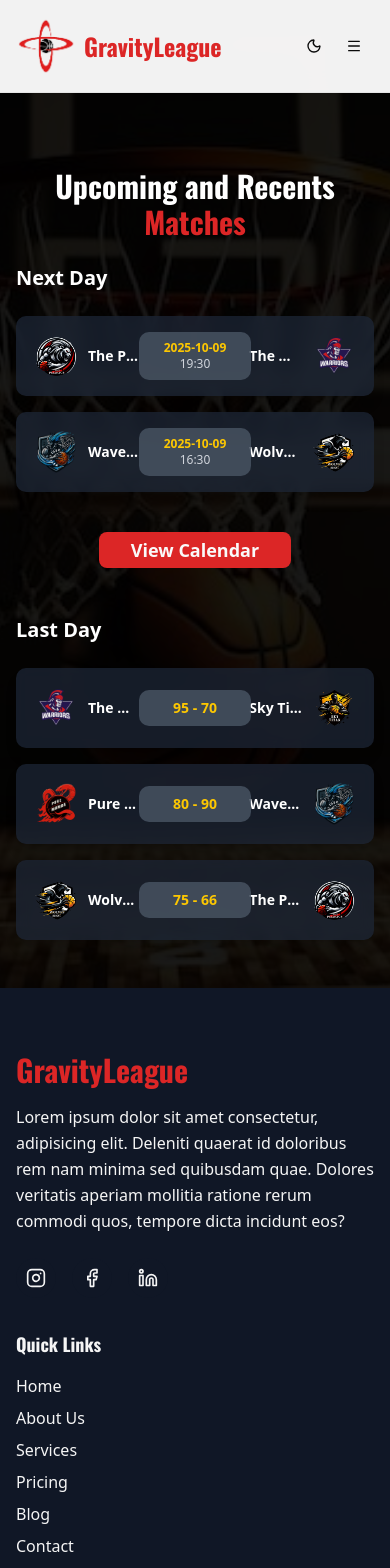
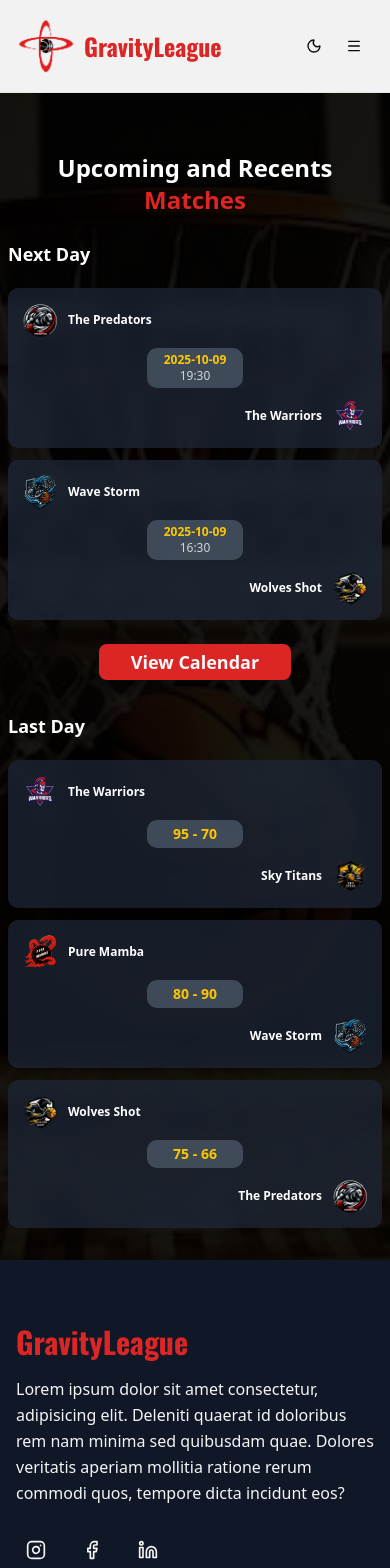
Before and after one commit to narcisse66/G-League, a Next.js app: page /match in a window 390 px wide. Shown: the top 1568 px of the page. Built offline with nearby package versions, Linux system fonts and the light colour scheme.

Commit message:
update images

```diff
--- a/src/components/hero.tsx
+++ b/src/components/hero.tsx
@@ -35,7 +35,7 @@ export default function hero() {
             transition={{ delay: 0.3, duration: 0.7 }}
             className="text-xl md:text-2xl mb-8 font-light leading-relaxed max-w-3xl mx-auto"
           >
-            Where passion meets purpose. Where every drive, every play, every second counts. This is the league where legends are made.  The court is calling <br /> will you rise?
+            Where passion meets purpose. Where every drive, every play, every second counts. This is the league where legends are made.
           </motion.p>
 
           <motion.div
--- a/src/components/highlight.tsx
+++ b/src/components/highlight.tsx
@@ -66,7 +66,7 @@ export default function Highlight() {
             className="absolute inset-0 flex items-center justify-center cursor-pointer"
           >
             <img
-              src="/images/play_icon.png"
+              src="/images/playicon.png"
               alt="Play"
               className="w-32 h-32 opacity-95 hover:opacity-100 transition-opacity duration-300"
             />
--- a/src/components/match.tsx
+++ b/src/components/match.tsx
@@ -16,57 +16,11 @@ type Match = {
 };
 
 const matches: Match[] = [
-
-    {
-        id: 1,
-        homeTeam: 'The Predators',
-        awayTeam: 'The Warriors',
-        homeLogo: '/images/logos/logo1.png',
-        awayLogo: '/images/logos/logo4.png',
-        date: '2025-10-09',
-        hour: '19:30',
-    },
-
-
-
-
-
-    {
-        id: 3,
-        homeTeam: 'Wave Storm',
-        awayTeam: 'Wolves Shot',
-        homeLogo: '/images/logos/logo5.png',
-        awayLogo: '/images/logos/logo6.png',
-        date: '2025-10-09',
-        hour: '16:30',
-    },
-    {
-        id: 4,
-        homeTeam: 'The Warriors',
-        awayTeam: 'Sky Titans',
-        homeLogo: '/images/logos/logo4.png',
-        awayLogo: '/images/logos/logo3.png',
-        date: '2025-10-05',
-        score: '95 - 70',
-    },
-    {
-        id: 5,
-        homeTeam: 'Pure Mamba',
-        awayTeam: 'Wave Storm',
-        homeLogo: '/images/logos/logo2.png',
-        awayLogo: '/images/logos/logo5.png',
-        date: '2025-10-05',
-        score: '80 - 90',
-    },
-    {
-        id: 6,
-        homeTeam: 'Wolves Shot',
-        awayTeam: 'The Predators',
-        homeLogo: '/images/logos/logo6.png',
-        awayLogo: '/images/logos/logo1.png',
-        date: '2025-10-05',
-        score: '75 - 66',
-    },
+    { id: 1, homeTeam: 'The Predators', awayTeam: 'The Warriors', homeLogo: '/images/logos/logo1.png', awayLogo: '/images/logos/logo4.png', date: '2025-10-09', hour: '19:30' },
+    { id: 3, homeTeam: 'Wave Storm', awayTeam: 'Wolves Shot', homeLogo: '/images/logos/logo5.png', awayLogo: '/images/logos/logo6.png', date: '2025-10-09', hour: '16:30' },
+    { id: 4, homeTeam: 'The Warriors', awayTeam: 'Sky Titans', homeLogo: '/images/logos/logo4.png', awayLogo: '/images/logos/logo3.png', date: '2025-10-05', score: '95 - 70' },
+    { id: 5, homeTeam: 'Pure Mamba', awayTeam: 'Wave Storm', homeLogo: '/images/logos/logo2.png', awayLogo: '/images/logos/logo5.png', date: '2025-10-05', score: '80 - 90' },
+    { id: 6, homeTeam: 'Wolves Shot', awayTeam: 'The Predators', homeLogo: '/images/logos/logo6.png', awayLogo: '/images/logos/logo1.png', date: '2025-10-05', score: '75 - 66' },
 ];
 
 export default function MatchesPage() {
@@ -74,64 +28,36 @@ export default function MatchesPage() {
     const pastMatches = matches.filter((m) => m.date < today);
     const upcomingMatches = matches.filter((m) => m.date >= today);
 
-    return (
-        <section
-            className="min-h-screen flex flex-col items-center px-4 sm:px-6 py-12 relative text-white"
-            style={{
-                backgroundImage: "url('/images/herosection3.jpg')",
-                backgroundSize: 'cover',
-                backgroundPosition: 'center',
-                backgroundRepeat: 'no-repeat',
-            }}
-        >
-            <div className="absolute inset-0 bg-black/90"></div>
-
-            <h1 className="text-3xl sm:text-5xl md:text-6xl font-black font-heading mb-6 mt-30 text-center relative z-10">
-                Upcoming and Recents <br />
-                <span className="text-primary">Matches</span>
-            </h1>
-
-            {/* Bloc "Next Day" */}
-            <div className="w-full max-w-5xl flex flex-col gap-4 relative z-10">
-                <h2 className="text-xl sm:text-2xl font-semibold text-white mb-2">Next Day</h2>
-
-                {upcomingMatches.map((match) => (
-                    <div
-                        key={match.id}
-                        className="relative flex items-center justify-between bg-gray-800/70 rounded-lg p-4 shadow-lg backdrop-blur-sm hover:scale-105 transition-transform"
-                    >
+    const MatchCard = ({ match }: { match: Match }) => (
+        <div className="relative flex flex-col sm:flex-row items-center sm:justify-between bg-gray-800/70 rounded-lg p-3 sm:p-4 shadow-lg backdrop-blur-sm hover:scale-105 transition-transform w-full overflow-hidden">
             {/* Équipe à domicile */}
             <motion.div
                 initial={{ opacity: 0, y: 16 }}
                 whileInView={{ opacity: 1, y: 0 }}
                 viewport={{ once: true }}
                 transition={{ duration: 0.6 }}
-                            className="flex items-center gap-2 sm:gap-4 w-1/3 justify-start"
+                className="flex items-center gap-2 sm:gap-4 w-full sm:w-1/3 justify-start"
             >
                 <Image
                     src={match.homeLogo}
                     alt={match.homeTeam}
                     width={70}
                     height={70}
-                                className="object-contain w-12 h-12 sm:w-20 sm:h-20"
+                    className="object-contain w-10 h-10 sm:w-16 sm:h-16"
                 />
-                            <span className="font-semibold text-sm sm:text-base truncate">
-                                {match.homeTeam}
-                            </span>
+                <span className="font-semibold text-xs sm:text-sm truncate">{match.homeTeam}</span>
             </motion.div>
 
-
-                        <div
-
-                            className="absolute left-1/2 top-1/2 -translate-x-1/2 -translate-y-1/2 flex flex-col items-center justify-center text-center bg-gray-600/80 rounded-lg p-2 w-28 sm:w-32 z-20"
-                        >
+            {/* Score ou date */}
+            <div className="flex flex-col items-center justify-center text-center bg-gray-600/80 rounded-lg p-1 sm:p-2 my-2 sm:my-0 w-24 sm:w-32">
                 {match.score ? (
                     <motion.div
                         initial={{ opacity: 0, y: 16 }}
                         whileInView={{ opacity: 1, y: 0 }}
                         viewport={{ once: true }}
                         transition={{ duration: 0.6 }}
-                                className="text-yellow-400 font-bold text-sm sm:text-lg">
+                        className="text-yellow-400 font-bold text-sm sm:text-lg"
+                    >
                         {match.score}
                     </motion.div>
                 ) : (
@@ -141,7 +67,8 @@ export default function MatchesPage() {
                             whileInView={{ opacity: 1, y: 0 }}
                             viewport={{ once: true }}
                             transition={{ duration: 0.6 }}
-                                    className="text-yellow-400 font-semibold text-xs sm:text-base">
+                            className="text-yellow-400 font-semibold text-xs sm:text-base"
+                        >
                             {match.date}
                         </motion.div>
                         <motion.div
@@ -149,8 +76,10 @@ export default function MatchesPage() {
                             whileInView={{ opacity: 1, y: 0 }}
                             viewport={{ once: true }}
                             transition={{ duration: 0.6 }}
-
-                                    className="text-gray-300 text-xs sm:text-sm">{match.hour}</motion.div>
+                            className="text-gray-300 text-xs sm:text-sm"
+                        >
+                            {match.hour}
+                        </motion.div>
                     </>
                 )}
             </div>
@@ -161,92 +90,51 @@ export default function MatchesPage() {
                 whileInView={{ opacity: 1, y: 0 }}
                 viewport={{ once: true }}
                 transition={{ duration: 0.6 }}
-                            className="flex items-center gap-2 sm:gap-4 w-1/3 justify-end"
+                className="flex items-center gap-2 sm:gap-4 w-full sm:w-1/3 justify-end"
             >
-                            <span className="font-semibold text-sm sm:text-base truncate">
-                                {match.awayTeam}
-                            </span>
+                <span className="font-semibold text-xs sm:text-sm truncate">{match.awayTeam}</span>
                 <Image
                     src={match.awayLogo}
                     alt={match.awayTeam}
                     width={70}
                     height={70}
-                                className="object-contain w-12 h-12 sm:w-20 sm:h-20"
+                    className="object-contain w-10 h-10 sm:w-16 sm:h-16"
                 />
             </motion.div>
         </div>
-                ))}
+    );
+
+    return (
+        <section
+            className="min-h-screen flex flex-col items-center px-2 sm:px-6 py-8 relative text-white"
+            style={{
+                backgroundImage: "url('/images/herosection3.jpg')",
+                backgroundSize: 'cover',
+                backgroundPosition: 'center',
+                backgroundRepeat: 'no-repeat',
+            }}
+        >
+            <div className="absolute inset-0 bg-black/90"></div>
+
+            <h1 className="text-2xl sm:text-5xl md:text-6xl font-black mb-6 mt-30 sm:mb-10 mt-6 sm:mt-30 text-center relative z-10">
+                Upcoming and Recents <br />
+                <span className="text-primary">Matches</span>
+            </h1>
+
+            {/* Bloc "Next Day" */}
+            <div className="w-full max-w-5xl flex flex-col gap-3 relative z-10">
+                <h2 className="text-lg sm:text-2xl font-semibold text-white mb-2">Next Day</h2>
+                {upcomingMatches.map((match) => <MatchCard key={match.id} match={match} />)}
             </div>
 
-            <Button className="bg-primary hover:bg-primary/90 text-lg font-semibold transition-transform duration-300 hover:scale-105 px-8 mt-10 relative z-10">
+            <Button className="bg-primary hover:bg-primary/90 text-lg font-semibold transition-transform duration-300 hover:scale-105 px-8 mt-6 relative z-10">
                 <Link href="/calendar">View Calendar</Link>
             </Button>
 
             {/* Bloc "Last Day" */}
-            <div className="w-full max-w-5xl mt-12 flex flex-col gap-4 relative z-10">
-                <h2 className="text-xl sm:text-2xl font-semibold text-white mb-2">Last Day</h2>
-
-                {pastMatches.map((match) => (
-                    <div
-                        key={match.id}
-                        className="relative flex items-center justify-between bg-gray-800/70 rounded-lg p-4 shadow-lg backdrop-blur-sm hover:scale-105 transition-transform"
-                    >
-                        {/* Équipe à domicile */}
-                        <motion.div
-                            initial={{ opacity: 0, y: 16 }}
-                            whileInView={{ opacity: 1, y: 0 }}
-                            viewport={{ once: true }}
-                            transition={{ duration: 0.6 }}
-                            className="flex items-center gap-2 sm:gap-4 w-1/3 justify-start"
-                        >
-                            <Image
-                                src={match.homeLogo}
-                                alt={match.homeTeam}
-                                width={70}
-                                height={70}
-                                className="object-contain w-12 h-12 sm:w-20 sm:h-20"
-                            />
-                            <span className="font-semibold text-sm sm:text-base truncate">
-                                {match.homeTeam}
-                            </span>
-                        </motion.div>
-
-                        {/* Score */}
-                        <div
-
-                            className="absolute left-1/2 top-1/2 -translate-x-1/2 -translate-y-1/2 flex flex-col items-center justify-center text-center bg-gray-600/80 rounded-lg p-2 w-28 sm:w-32 z-20"
-                        >
-                            <motion.div
-                                initial={{ opacity: 0, y: 16 }}
-                                whileInView={{ opacity: 1, y: 0 }}
-                                viewport={{ once: true }}
-                                transition={{ duration: 0.6 }}
-                            className="text-yellow-400 font-bold text-sm sm:text-lg">
-                                {match.score}
-                            </motion.div>
-                        </div>
-
-                        {/* Équipe à l’extérieur */}
-                        <motion.div
-                            initial={{ opacity: 0, y: 16 }}
-                            whileInView={{ opacity: 1, y: 0 }}
-                            viewport={{ once: true }}
-                            transition={{ duration: 0.6 }}
-                            className="flex items-center gap-2 sm:gap-4 w-1/3 justify-end"
-                        >
-                            <span className="font-semibold text-sm sm:text-base truncate">
-                                {match.awayTeam}
-                            </span>
-                            <Image
-                                src={match.awayLogo}
-                                alt={match.awayTeam}
-                                width={70}
-                                height={70}
-                                className="object-contain w-12 h-12 sm:w-20 sm:h-20"
-                            />
-                        </motion.div>
-                    </div>
-                ))}
+            <div className="w-full max-w-5xl mt-8 flex flex-col gap-3 relative z-10">
+                <h2 className="text-lg sm:text-2xl font-semibold text-white mb-2">Last Day</h2>
+                {pastMatches.map((match) => <MatchCard key={match.id} match={match} />)}
             </div>
         </section>
     );
--- a/src/components/rank.tsx
+++ b/src/components/rank.tsx
@@ -14,105 +14,48 @@ type Team = {
 
 export default function Rank() {
   const [teams] = useState<Team[]>([
-    {
-      rank: 1,
-      logo: '/images/logos/logo1.png',
-      name: 'The Predators',
-      matches: 2,
-      wins: 2,
-      losses: 0,
-      points: 4,
-    },
-    {
-      rank: 2,
-      logo: '/images/logos/logo2.png',
-      name: 'Pure Mamba',
-      matches: 2,
-      wins: 2,
-      losses: 0,
-      points: 4,
-    },
-    {
-      rank: 3,
-      logo: '/images/logos/logo3.png',
-      name: 'Sky Titans',
-      matches: 2,
-      wins: 2,
-      losses: 0,
-      points: 4,
-    },
-    {
-      rank: 4,
-      logo: '/images/logos/logo4.png',
-      name: 'The Warriors',
-      matches: 2,
-      wins: 0,
-      losses: 2,
-      points: 0,
-    },
-    {
-      rank: 5,
-      logo: '/images/logos/logo5.png',
-      name: 'Wave Storm',
-      matches: 2,
-      wins: 0,
-      losses: 2,
-      points: 0,
-    },
-    {
-      rank: 6,
-      logo: '/images/logos/logo6.png',
-      name: 'Wolves Shot',
-      matches: 2,
-      wins: 0,
-      losses: 2,
-      points: 0,
-    },
+    { rank: 1, logo: '/images/logos/logo1.png', name: 'The Predators', matches: 2, wins: 2, losses: 0, points: 4 },
+    { rank: 2, logo: '/images/logos/logo2.png', name: 'Pure Mamba', matches: 2, wins: 2, losses: 0, points: 4 },
+    { rank: 3, logo: '/images/logos/logo3.png', name: 'Sky Titans', matches: 2, wins: 2, losses: 0, points: 4 },
+    { rank: 4, logo: '/images/logos/logo4.png', name: 'The Warriors', matches: 2, wins: 0, losses: 2, points: 0 },
+    { rank: 5, logo: '/images/logos/logo5.png', name: 'Wave Storm', matches: 2, wins: 0, losses: 2, points: 0 },
+    { rank: 6, logo: '/images/logos/logo6.png', name: 'Wolves Shot', matches: 2, wins: 0, losses: 2, points: 0 },
   ]);
 
   return (
     <section
-      className="relative min-h-screen flex flex-col items-center justify-center text-white px-4 py-2"
+      className="relative min-h-screen flex flex-col items-center justify-center text-white px-2 py-4 sm:px-4"
       style={{
         backgroundImage: "url('/images/herosection3.jpg')",
         backgroundSize: 'cover',
         backgroundPosition: 'center',
       }}
     >
-
       <div className="absolute inset-0 bg-black/80"></div>
 
-      <h1 className="text-4xl font-bold mb-10 mt-30 uppercase tracking-wide z-10 text-center">
+      <h1 className="text-2xl sm:text-4xl font-bold mb-6 sm:mb-10 mt-6 sm:mt-10 uppercase tracking-wide z-10 text-center">
         Team Rankings
       </h1>
 
-
-      <div className="relative w-full max-w-6xl z-10">
-        <table className="w-full border-collapse border border-gray-700 text-center backdrop-blur-sm bg-black/60 rounded-lg">
-          <thead className="bg-gray-900 text-yellow-400 uppercase text-sm">
+      <div className="relative w-full max-w-6xl z-10 overflow-x-auto">
+        <table className="w-full min-w-[500px] border-collapse border border-gray-700 text-center backdrop-blur-sm bg-black/60 rounded-lg">
+          <thead className="bg-gray-900 text-yellow-400 uppercase text-xs sm:text-sm">
             <tr>
-              <th className="border border-gray-700 px-4 py-3">Rank</th>
-              <th className="border border-gray-700 px-4 py-3">Team</th>
-              <th className="border border-gray-700 px-4 py-3">Points</th>
-              <th className="border border-gray-700 px-4 py-3">Matches</th>
-              <th className="border border-gray-700 px-4 py-3">Wins</th>
-              <th className="border border-gray-700 px-4 py-3">Losses</th>
+              <th className="border border-gray-700 px-2 sm:px-4 py-2">Rank</th>
+              <th className="border border-gray-700 px-2 sm:px-4 py-2">Team</th>
+              <th className="border border-gray-700 px-2 sm:px-4 py-2">Points</th>
+              <th className="border border-gray-700 px-2 sm:px-4 py-2">Matches</th>
+              <th className="border border-gray-700 px-2 sm:px-4 py-2">Wins</th>
+              <th className="border border-gray-700 px-2 sm:px-4 py-2">Losses</th>
             </tr>
           </thead>
           <tbody>
             {teams.map((team) => (
-              <tr
-                key={team.rank}
-                className="hover:bg-gray-800 transition-all duration-200"
-              >
-                <td className="border border-gray-700 px-4 py-3 font-bold text-yellow-400">
-                  {team.rank}
-                </td>
-
-                <td className="border border-gray-700 px-4 py-3">
-                  <div className="flex items-center justify-center gap-3">
-
-                    <div className="relative w-[60px] h-[60px] sm:w-[70px] sm:h-[70px] md:w-[80px] md:h-[80px]">
+              <tr key={team.rank} className="hover:bg-gray-800 transition-all duration-200">
+                <td className="border border-gray-700 px-1 sm:px-4 py-2 font-bold text-yellow-400">{team.rank}</td>
+                <td className="border border-gray-700 px-1 sm:px-4 py-2">
+                  <div className="flex items-center justify-center gap-2 sm:gap-3">
+                    <div className="relative w-[40px] h-[40px] sm:w-[60px] sm:h-[60px] md:w-[80px] md:h-[80px]">
                       <Image
                         src={team.logo}
                         alt={team.name}
@@ -120,16 +63,13 @@ export default function Rank() {
                         className="object-contain rounded-full"
                       />
                     </div>
-                    <span className="font-semibold text-sm sm:text-base">
-                      {team.name}
-                    </span>
+                    <span className="font-semibold text-xs sm:text-sm">{team.name}</span>
                   </div>
                 </td>
-
-                <td className="border border-gray-700 px-4 py-3">{team.points}</td>
-                <td className="border border-gray-700 px-4 py-3">{team.matches}</td>
-                <td className="border border-gray-700 px-4 py-3">{team.wins}</td>
-                <td className="border border-gray-700 px-4 py-3">{team.losses}</td>
+                <td className="border border-gray-700 px-1 sm:px-4 py-2 text-xs sm:text-sm">{team.points}</td>
+                <td className="border border-gray-700 px-1 sm:px-4 py-2 text-xs sm:text-sm">{team.matches}</td>
+                <td className="border border-gray-700 px-1 sm:px-4 py-2 text-xs sm:text-sm">{team.wins}</td>
+                <td className="border border-gray-700 px-1 sm:px-4 py-2 text-xs sm:text-sm">{team.losses}</td>
               </tr>
             ))}
           </tbody>
```
Also changed, not shown: src/components/calendar.tsx (+27 -53 lines), public/images/playicon.png (renamed from public/images/Play_Icon.png). Lines whose indentation alone changed are shown as unchanged.
